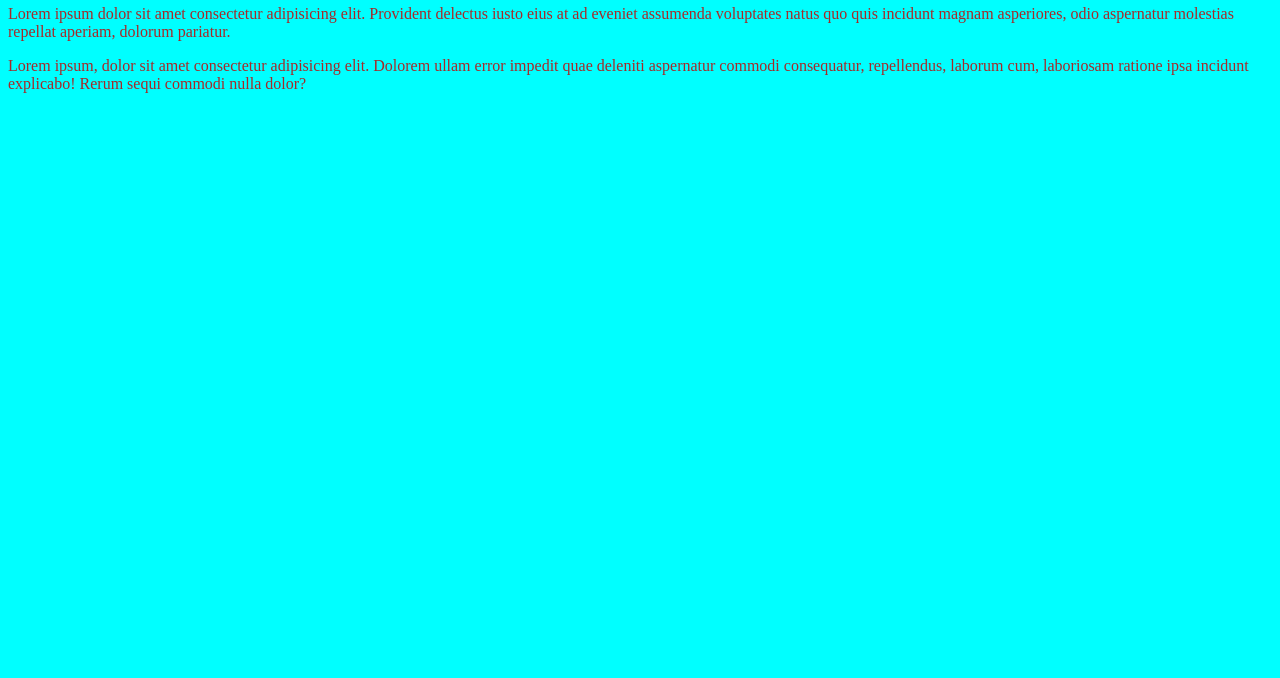
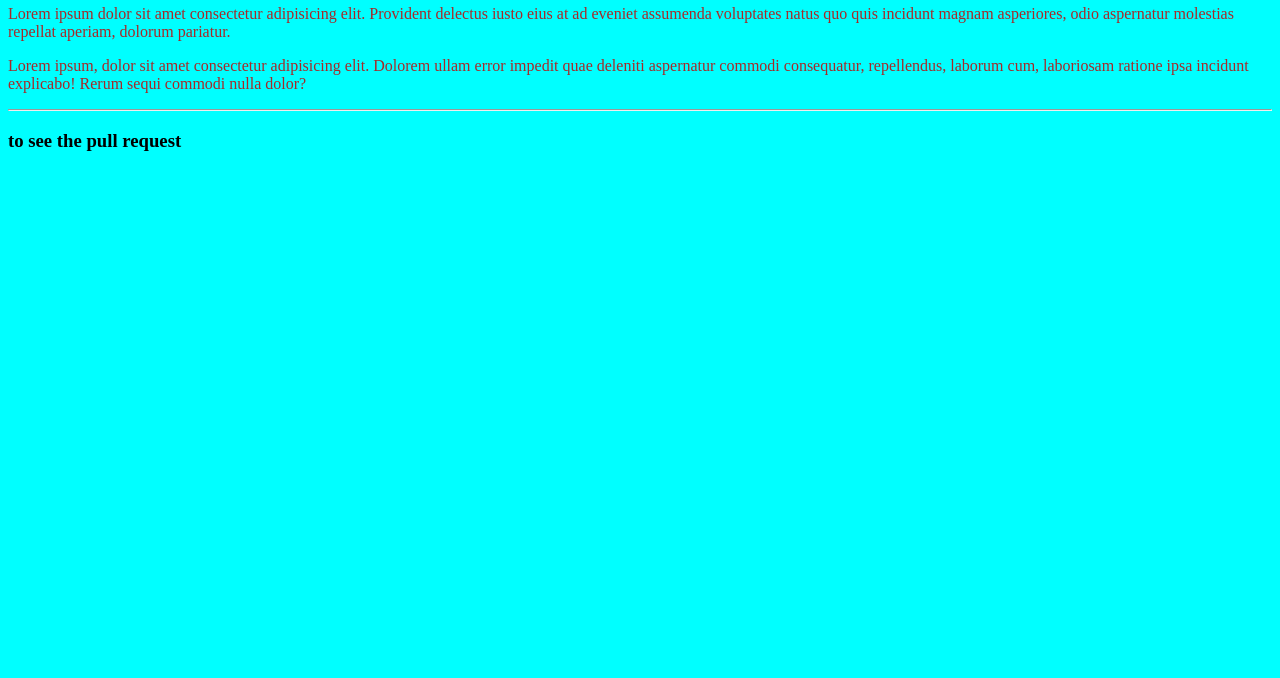
Before and after one commit to nisibusisya/onlyfortest, a plain HTML site: page index.html in a window 1280 px wide. Shown: the part 122-800 px from the top of the page. Drawn offline with Linux system fonts and the light colour scheme.

Commit message:
to see the chnages

```diff
--- a/index.html
+++ b/index.html
@@ -21,6 +21,9 @@
         nulla
         dolor?</p>
 
+    <hr>
+    <h3>to see the pull request</h3>
+
 
 </body>
 
```
